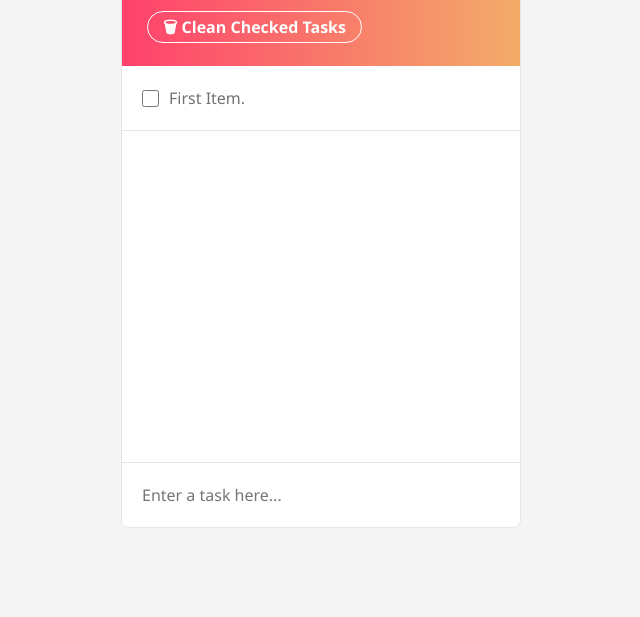
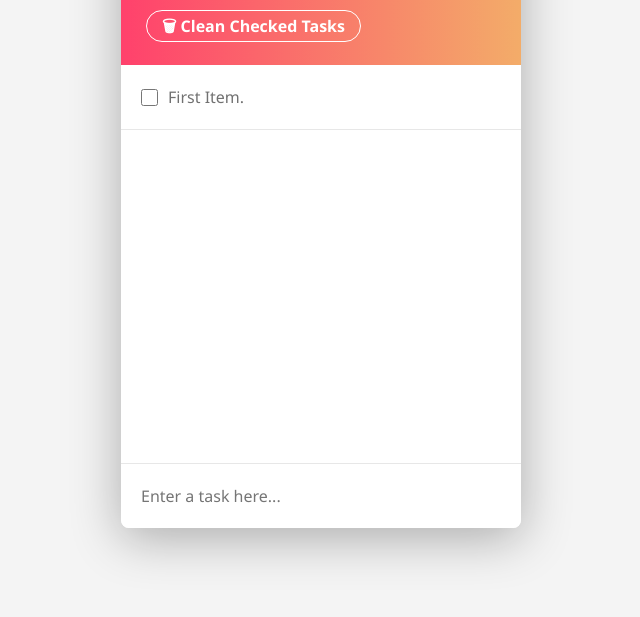
Before and after one commit to svlcode/todojs, a plain HTML site: page src/index.html in a window 1280 px wide. Shown: the part 183-800 px from the top of the page, without its empty margins (319-959 px from the left). Drawn offline with nearby package versions, Linux system fonts and the light colour scheme.

Commit message:
add box shadow

```diff
--- a/src/style.css
+++ b/src/style.css
@@ -10,13 +10,14 @@ body{
 }
 .phone {
    position: relative;
-   border: 1.5px solid #e6e6e6;
+   /* border: 1.5px solid #e6e6e6; */
    margin: 4% auto;
    width: 400px;
    height: 660px;
    border-radius: 8px;
    overflow: hidden;
    background: #fff;
+   box-shadow: 0px 10px 50px rgba(0, 0, 0, 0.3);
 }
 
 .header {
```
